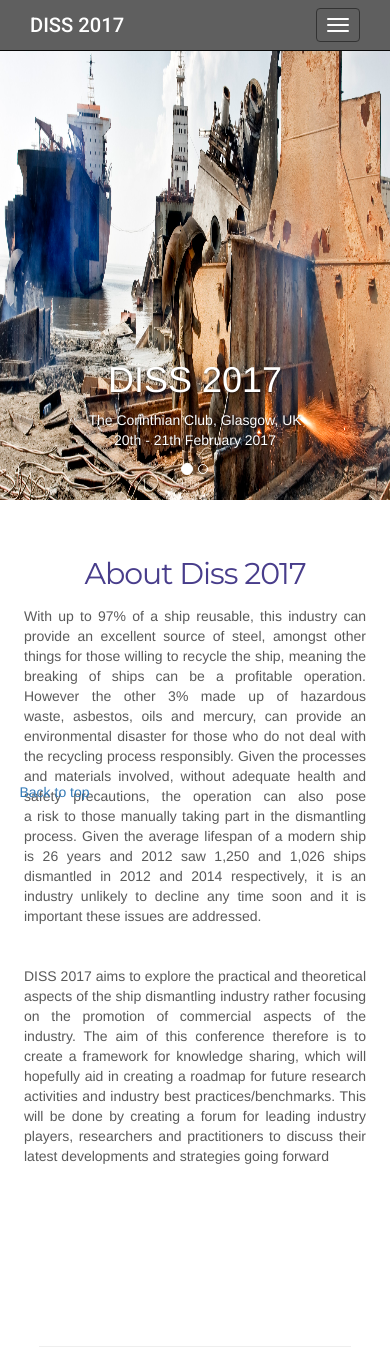
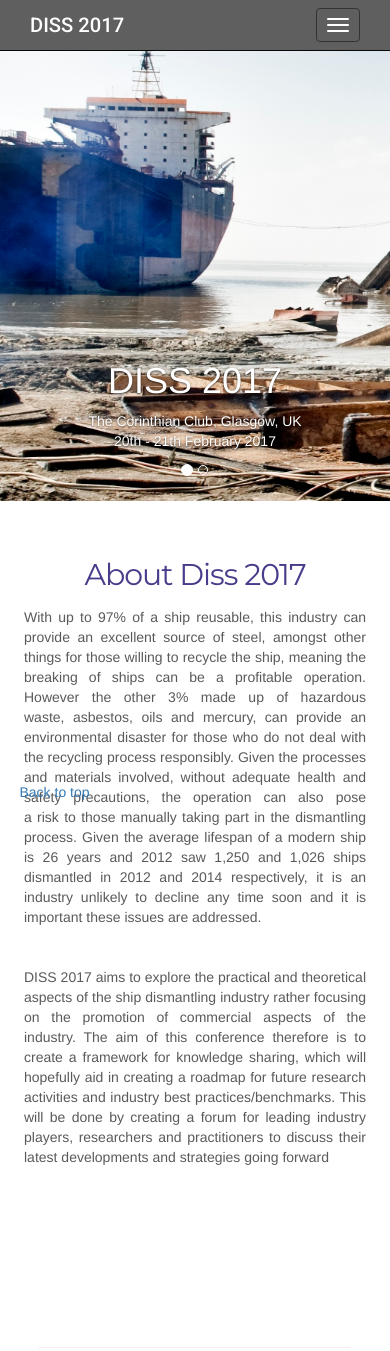
Before and after one commit to ASRANet/DISS, a Django app: page / in a window 390 px wide. Shown: the top 1351 px of the page. Run offline with Django 3.2, Linux system fonts and the light colour scheme; data comes from the database, SQL or seed files in the repository; some libraries are stand-ins or nearby versions.

Commit message:
Added mobile carousel

```diff
--- a/DISS/settings.py
+++ b/DISS/settings.py
@@ -23,7 +23,7 @@ BASE_DIR = os.path.dirname(os.path.dirname(os.path.abspath(__file__)))
 SECRET_KEY = 'gkmzi%4!)7bu*n22n(s)m3(3zm@49l%16p+g)9(-&!g1^xmu0c'
 
 # SECURITY WARNING: don't run with debug turned on in production!
-DEBUG = False
+DEBUG = True
 
 ALLOWED_HOSTS = ['localhost', 'www.ship-dismantling.co.uk', 'ship-dismantling.co.uk']
 
--- a/static/styles.css
+++ b/static/styles.css
@@ -106,9 +106,16 @@ body {
     padding-bottom: 2%;
 }
 
+#mobileCarousel{
+    display: none;
+}
+
 
 /* RESPONSIVE CSS
 -------------------------------------------------- */
+.collapsed{
+    max-width: 100%;
+}
 
 @media (max-width: 992px) {
 
@@ -119,6 +126,7 @@ body {
         margin-left: 5%;
         margin-right: 5%;
         margin-top: 10%;
+        max-width: 100%;
     }
 
     .form-body{
@@ -127,6 +135,14 @@ body {
         margin-top: 10%;
     }
 
+    #myCarousel{
+        display: none;
+    }
+
+    #mobileCarousel{
+        display: block;
+        max-height: 50%;
+    }
 
 }
 @media (min-width: 768px) {
@@ -206,8 +222,18 @@ color: white; !important;
 
 .back-to-top{
 
+    text-align: center;
     position: fixed;
     bottom: 5%;
     left: 5%;
 
 }
+
+#progressDiv{
+
+    margin-left: 0;
+    margin-right: 0;
+    padding-left: 0;
+    padding-right: 0;
+
+}
--- a/templates/index.html
+++ b/templates/index.html
@@ -5,6 +5,7 @@
 
 {% block carousel %}
 
+    <div class="col-sm-12" style="margin-left: 0; margin-right: 0; padding-left: 0; padding-right: 0;">
         <div id="myCarousel" class="carousel slide" data-ride="carousel">
             <ol class="carousel-indicators">
                 <li data-target="#myCarousel" data-slide-to="0" class="active"></li>
@@ -12,7 +13,8 @@
             </ol>
             <div class="carousel-inner" role="listbox">
                 <div class="item active">
-                <img class="first-slide" src="{% static "Images/carouselEx1.jpg" %}" alt="First slide">
+                    <img class="first-slide img-responsive" src="{% static "Images/carouselEx1.jpg" %}"
+                         alt="First slide">
                     <div class="container">
                         <div class="carousel-caption">
                             <h1>DISS 2017</h1>
@@ -22,11 +24,45 @@
                     </div>
                 </div>
                 <div class="item">
-                <img class="second-slide" src="{% static "Images/carouselEx2.jpg" %}" alt="Second slide">
+                    <img class="second-slide img-responsive" src="{% static "Images/carouselEx2.jpg" %}"
+                         alt="Second slide">
                     <div class="container">
                         <div class="carousel-caption">
                             <h1>DISS 2017</h1>
                             <p>First International Conference on Dismantling of Ship Structures</p>
+                        </div>
+                    </div>
+                </div>
+            </div>
+        </div>
+    </div>
+
+    <div class="col-md-12" id="progressDiv">
+        <div id="mobileCarousel" class="carousel slide" data-ride="carousel">
+            <ol class="carousel-indicators">
+                <li data-target="#mobileCarousel" data-slide-to="0" class="active"></li>
+                <li data-target="#mobileCarousel" data-slide-to="1"></li>
+            </ol>
+            <div class="carousel-inner" role="listbox">
+                <div class="item active">
+                    <img class="first-slide img-responsive" src="{% static "Images/carouselEx1Mob.jpg" %}"
+                         alt="First slide">
+                    <div class="container">
+                        <div class="carousel-caption">
+                            <h1>DISS 2017</h1>
+                            <p>The Corinthian Club, Glasgow, UK<br>
+                                20th - 21th February 2017</p>
+                        </div>
+                    </div>
+                </div>
+                <div class="item">
+                    <img class="second-slide img-responsive" src="{% static "Images/carouselEx2Mob.jpg" %}"
+                         alt="Second slide">
+                    <div class="container">
+                        <div class="carousel-caption">
+                            <h1>DISS 2017</h1>
+                            <p>First International Conference on Dismantling of Ship Structures</p>
+                        </div>
                     </div>
                 </div>
             </div>
```
Also changed, not shown: static/Images/carouselEx1Mob.jpg (added), static/Images/carouselEx2Mob.jpg (added). Lines whose indentation alone changed are shown as unchanged.
